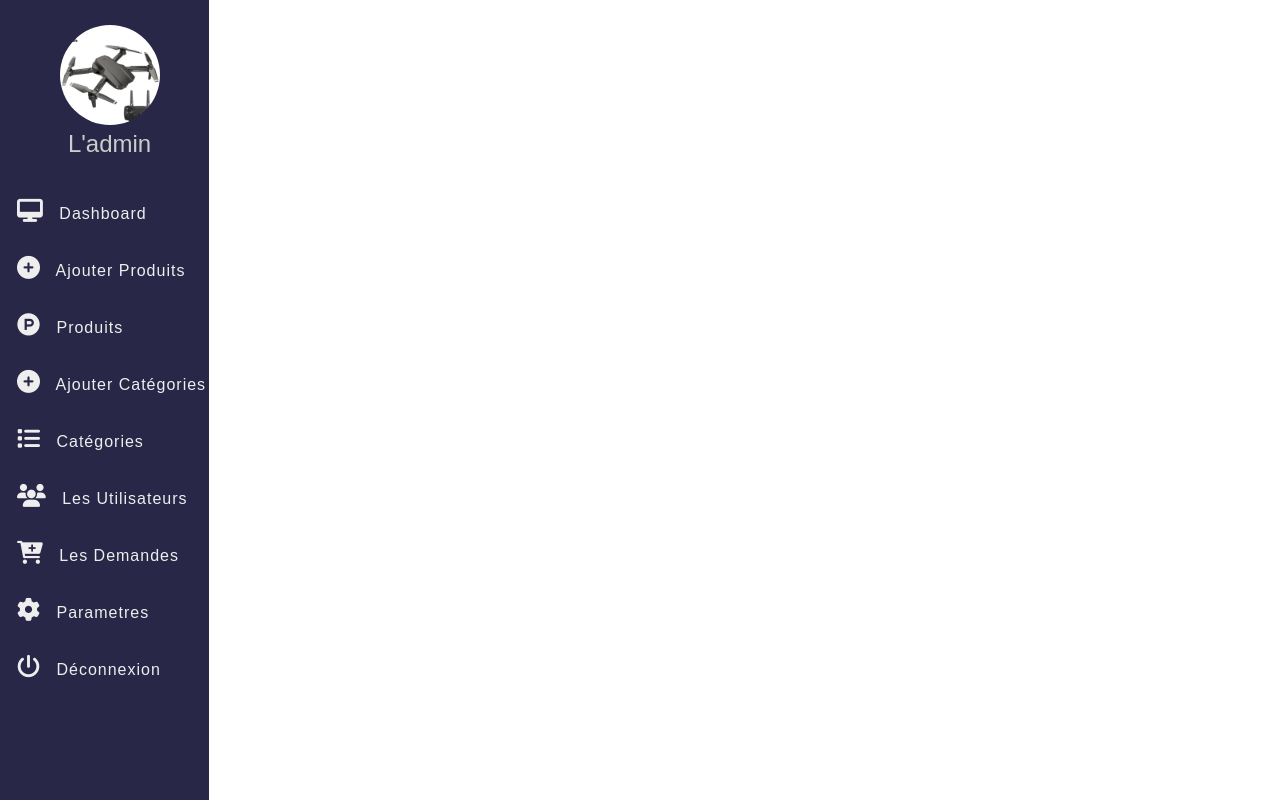
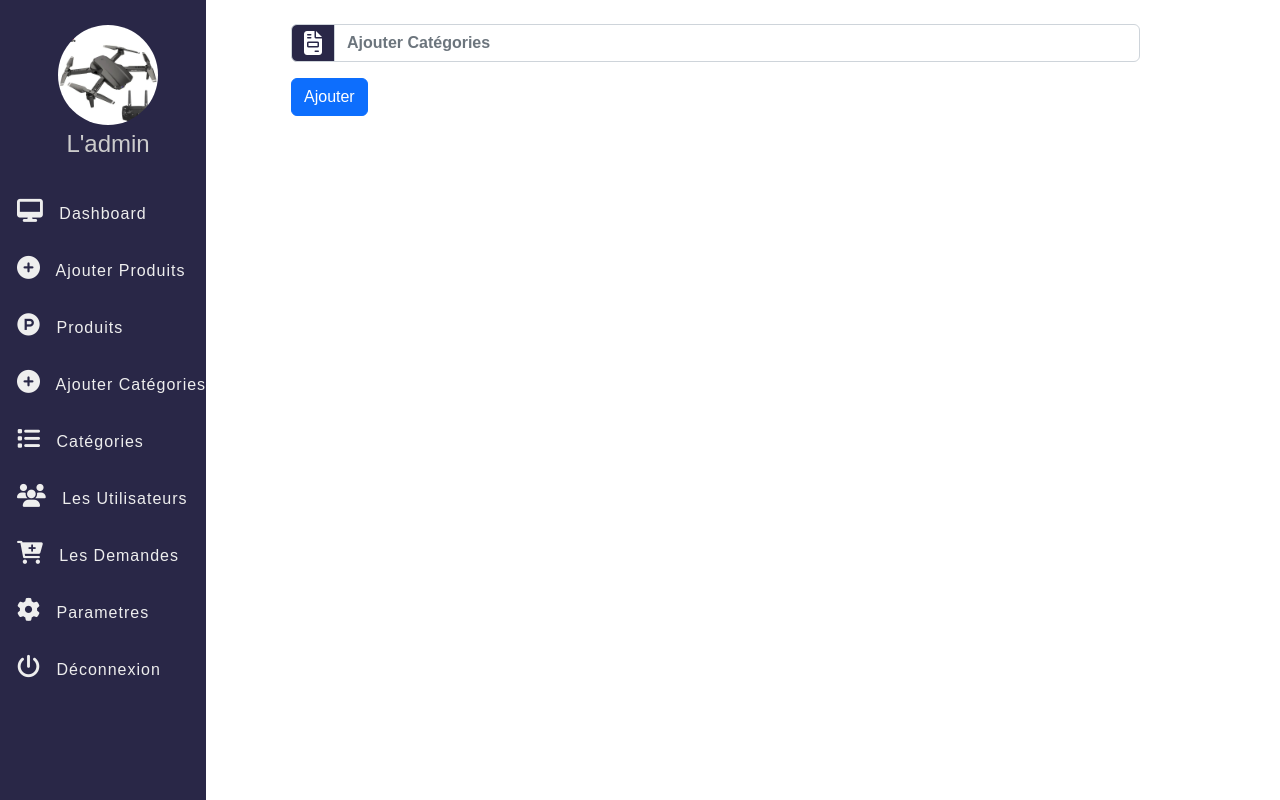
Before and after one commit to ab-talbi/electro-shop, a PHP site: page /admin/index.php?ajouter_categories in a window 1280 px wide. Shown: the part 62-862 px from the top of the page. Run offline with PHP 8.4, Linux system fonts and the light colour scheme; some libraries are stand-ins or nearby versions.

Commit message:
electroShop (base de donnee) v1.0.4

```diff
--- a/admin/index.php
+++ b/admin/index.php
@@ -12,6 +12,9 @@
 
     <!-- font awesome -->
     <link rel="stylesheet" href="https://cdnjs.cloudflare.com/ajax/libs/font-awesome/6.1.1/css/all.min.css" integrity="sha512-KfkfwYDsLkIlwQp6LFnl8zNdLGxu9YAA1QvwINks4PhcElQSvqcyVLLD9aMhXd13uQjoXtEKNosOWaZqXgel0g==" crossorigin="anonymous" referrerpolicy="no-referrer" />
+
+	<!-- sweetalert2 -->
+	<script src="https://cdn.jsdelivr.net/npm/sweetalert2@11.4.8/dist/sweetalert2.all.min.js"></script>
 
     <!-- css file -->
     <link rel="stylesheet" href="../css/style.css?v=<?php echo time(); ?>">
@@ -30,8 +33,9 @@
 		<i class="fa fa-user" aria-hidden="true"></i>
 	</header>
 
-
-	<div class="body">
+	<div class="container p-0 m-0">
+		<div class="row">
+		<div class="body col-lg-3">
 			<nav class="side-bar">
 				<div class="user-p">
 					<img src="../images/drone.jpg">
@@ -57,9 +61,9 @@
 						</a>
 					</li>
 					<li>
-					<a href="#">
+						<a href="./index.php?ajouter_categories">
 							<i class="fa-solid fa-circle-plus" aria-hidden="true"></i>
-						<span>Ajouter Catégories</span>
+							<span>Ajouter Catégories </span>
 						</a>
 					</li>
 					<li>
@@ -97,7 +101,15 @@
 			<section class="section-1">
 			</section>
 		</div>
-
+		<div class="col-lg-9 text-center">
+			<?php
+				if(isset($_GET['ajouter_categories'])){
+					include('./ajouter_categories.php');
+				}
+			?>
+		</div>
+		</div>
+	</div>
 </body>
 
 
--- a/navbar.php
+++ b/navbar.php
@@ -1,11 +1,6 @@
 
-<<<<<<< HEAD
-<div class="container-fluid p-0 "  style="background:#f39c12">
-        <nav class="navbar navbar-expand-lg navbar-light" >
-=======
 <div class="container-fluid navPrincipal p-0" style="background:#f39c12;">
         <nav class="navbar navbar-expand-lg navbar-light">
->>>>>>> 2e1fb587cfad2d67dee2cfbe944efab8d3d3bddb
             <div class="container-fluid">
                 <a class="navbar-brand" href="#"><img src="./images/128.png" alt="logo" class="logo"></a>
                     <button class="navbar-toggler" type="button" data-bs-toggle="collapse" data-bs-target="#navbarSupportedContent" aria-controls="navbarSupportedContent" aria-expanded="false" aria-label="Toggle navigation">
```
Lines whose indentation alone changed are shown as unchanged.
